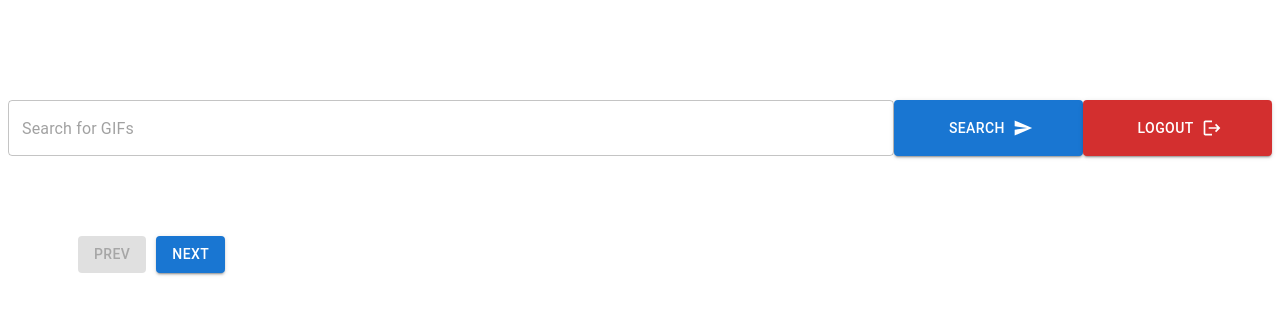
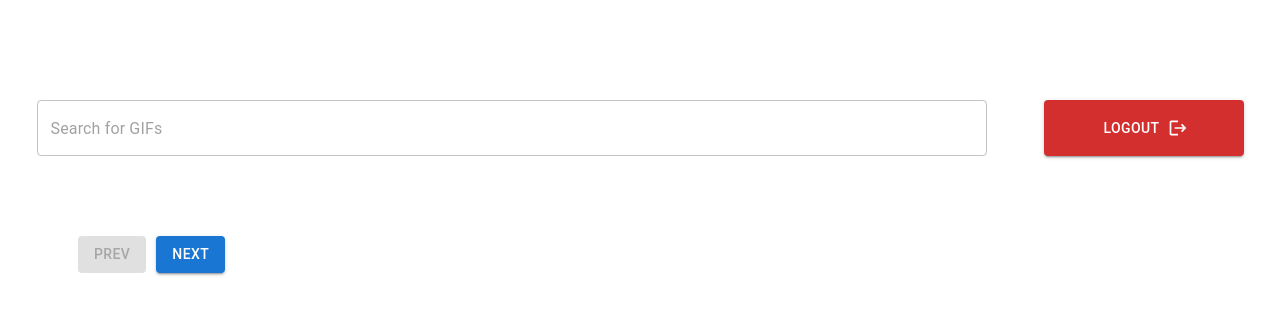
Before and after one commit to RonakSingh98/Giphy-Firebase, a Next.js app: page /giphy in a window 1280 px wide. Shown: the top 314 px of the page. Built offline with nearby package versions, Linux system fonts and the light colour scheme.

Commit message:
Update page.js

```diff
--- a/src/app/giphy/page.js
+++ b/src/app/giphy/page.js
@@ -4,7 +4,6 @@ import { useState, useEffect } from "react";
 import { Button, TextField } from "@mui/material";
 import "./page.css";
 import { useRouter } from "next/navigation";
-import SendIcon from '@mui/icons-material/Send';
 import LogoutIcon from '@mui/icons-material/Logout';
 
 const GiphySearch = () => {
@@ -72,9 +71,6 @@ const GiphySearch = () => {
           value={query}
           onChange={(e) => setQuery(e.target.value)}
         />
-        <Button className="btn" variant="contained" endIcon={<SendIcon />} onClick={() => handleSearch(query)}>
-          Search
-        </Button>
         <Button className="btn" variant="contained" endIcon={<LogoutIcon />} color="error" onClick={logout}>
           Logout
         </Button>
```
